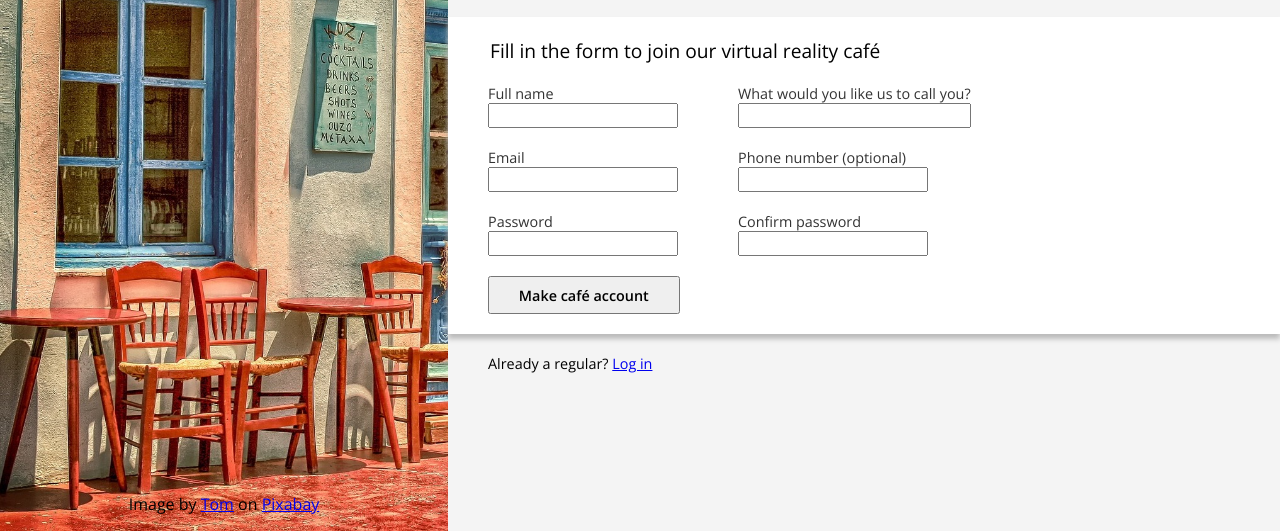
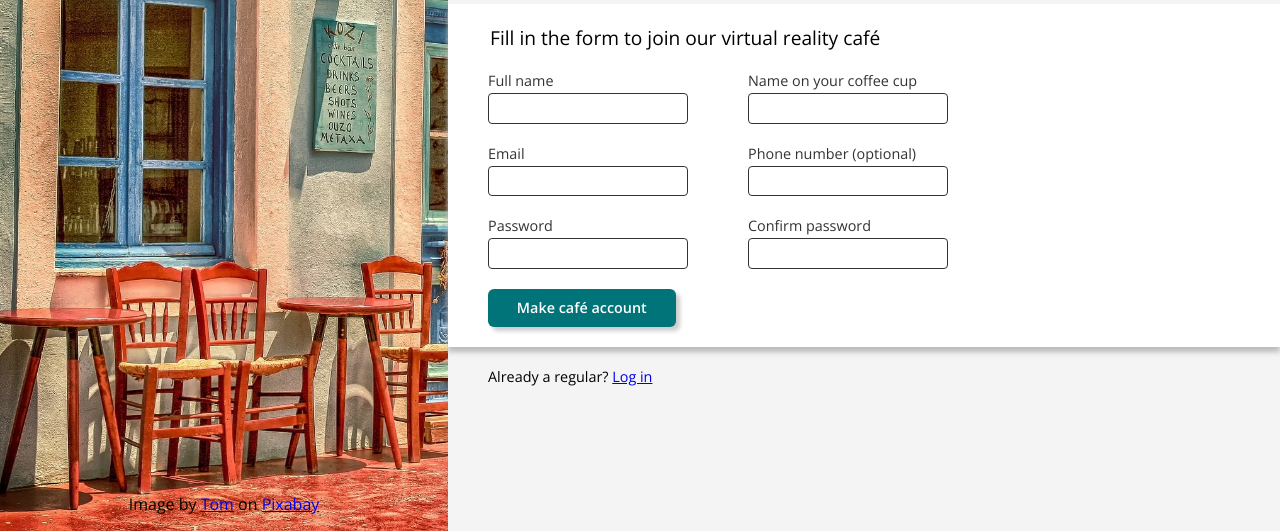
Before and after one commit to AmyGois/sign-up-form, a plain HTML site: page index.html in a window 1280 px wide. Shown: the part 269-800 px from the top of the page. Drawn offline with nearby package versions, Linux system fonts and the light colour scheme.

Commit message:
Style input validation, fix input layout

```diff
--- a/index.html
+++ b/index.html
@@ -29,33 +29,45 @@
                 <legend>Fill in the form to join our virtual reality café</legend>
 
                 <div class="form-row">
-                    <label for="user-full-name">Full name
-                        <input type="text" id="user-full-name" name="user-full-name" required>
-                    </label>
+                    <div class="form-input">
+                        <label for="user-full-name">Full name</label>
+                        <input type="text" id="user-full-name" name="user-full-name" placeholder=" " required>
+                        <span class="form-input-errormsg">x Please enter a valid name</span>
+                    </div>
 
-                    <label for="user-name">What would you like us to call you?
-                        <input type="text" id="user-name" name="user-name" required>
-                    </label>
+                    <div class="form-input">
+                        <label for="user-name">Name on your coffee cup</label>
+                        <input type="text" id="user-name" name="user-name" placeholder=" " required>
+                        <span class="form-input-errormsg">x Please enter a valid name</span>
+                    </div>
                 </div>
 
                 <div class="form-row">
-                    <label for="user-email">Email
-                        <input type="email" id="user-email" name="user-email" required>
-                    </label>
+                    <div class="form-input">
+                        <label for="user-email">Email</label>
+                        <input type="email" id="user-email" name="user-email" placeholder=" " required>
+                        <span class="form-input-errormsg">x Please enter a valid email</span>
+                    </div>
 
-                    <label for="user-phone">Phone number (optional)
-                        <input type="tel" id="user-phone" name="user-phone">
-                    </label>
+                    <div class="form-input">
+                        <label for="user-phone">Phone number (optional)</label>
+                        <input type="tel" id="user-phone" name="user-phone" placeholder=" ">
+                        <span class="form-input-errormsg">x Please enter a valid phone number</span>
+                    </div>
                 </div>
 
                 <div class="form-row">
-                    <label for="user-password">Password
-                        <input type="password" id="user-password" name="user-password" required>
-                    </label>
+                    <div class="form-input">
+                        <label for="user-password">Password</label>
+                        <input type="password" id="user-password" name="user-password" placeholder=" " required>
+                        <span class="form-input-errormsg">x Please enter a valid password</span>
+                    </div>
 
-                    <label for="user-password-confirm">Confirm password
-                        <input type="password" id="user-password-confirm" name="user-password-confirm" required>
-                    </label>
+                    <div class="form-input">
+                        <label for="user-password-confirm">Confirm password</label>
+                        <input type="password" id="user-password-confirm" name="user-password-confirm" placeholder=" " required>
+                        <span class="form-input-errormsg">x Passwords don't match</span>
+                    </div>
                 </div>
             </fieldset>
 
--- a/styles.css
+++ b/styles.css
@@ -9,7 +9,7 @@ body {
     background-color: #f4f4f4;
 }
 
-body, input, button {
+body, input, button, span {
     font-family: 'Open Sans', sans-serif;
 }
 
@@ -20,7 +20,7 @@ body, .header-title, .form-row {
     flex-direction: row;
 }
 
-main, header, label {
+main, header, label, .form-input {
     display: flex;
     flex-direction: column;
 }
@@ -104,8 +104,54 @@ label {
     color: #333;
 }
 
+input {
+    margin-top: 3px;
+    padding: 0.3rem 0.6rem;
+    border: 1px solid;
+    border-radius: 4px;
+    width: 200px;
+}
+
+input:focus {
+    border-color: #0096bc;
+    outline: none;
+    box-shadow: 4px 4px 4px #ccc;
+}
+
+input:invalid {
+    border-color: #bc3800;
+}
+
+input, input:placeholder-shown {
+    border-color: #333;
+}
+
+input:invalid ~ .form-input-errormsg {
+    display: block;
+    color: #bc3800;
+    margin-top: 5px;
+    font-size: 0.8rem;
+}
+
+input ~ .form-input-errormsg, input:placeholder-shown ~ .form-input-errormsg {
+    display: none;
+}
+
 button {
     font-size: 0.9rem;
     font-weight: 600;
-    padding: 0.45rem 1.8rem;
+    padding: 0.6rem 1.8rem;
+    border-radius: 6px;
+    border: none;
+    box-shadow: 4px 4px 4px #ccc;
+    background-color: #007478;
+    color: #fff;
 }
+
+button:hover {
+    background-color: #008c91;
+}
+
+button:active {
+    box-shadow: none;
+}
```
